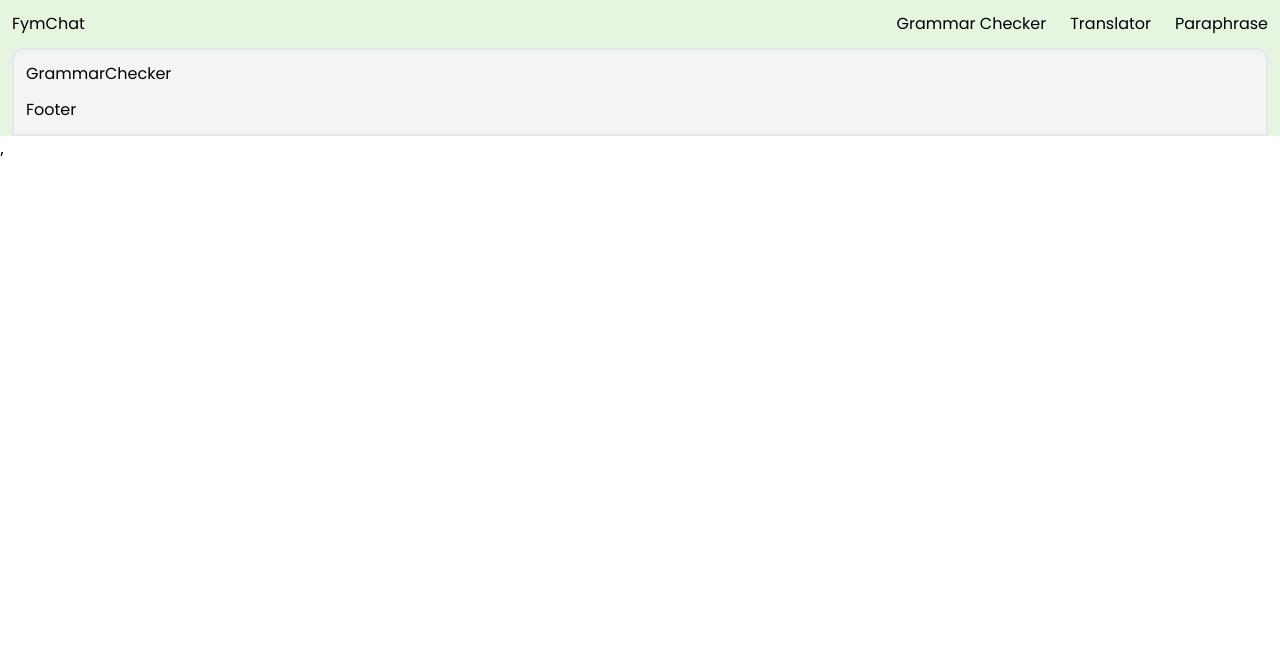
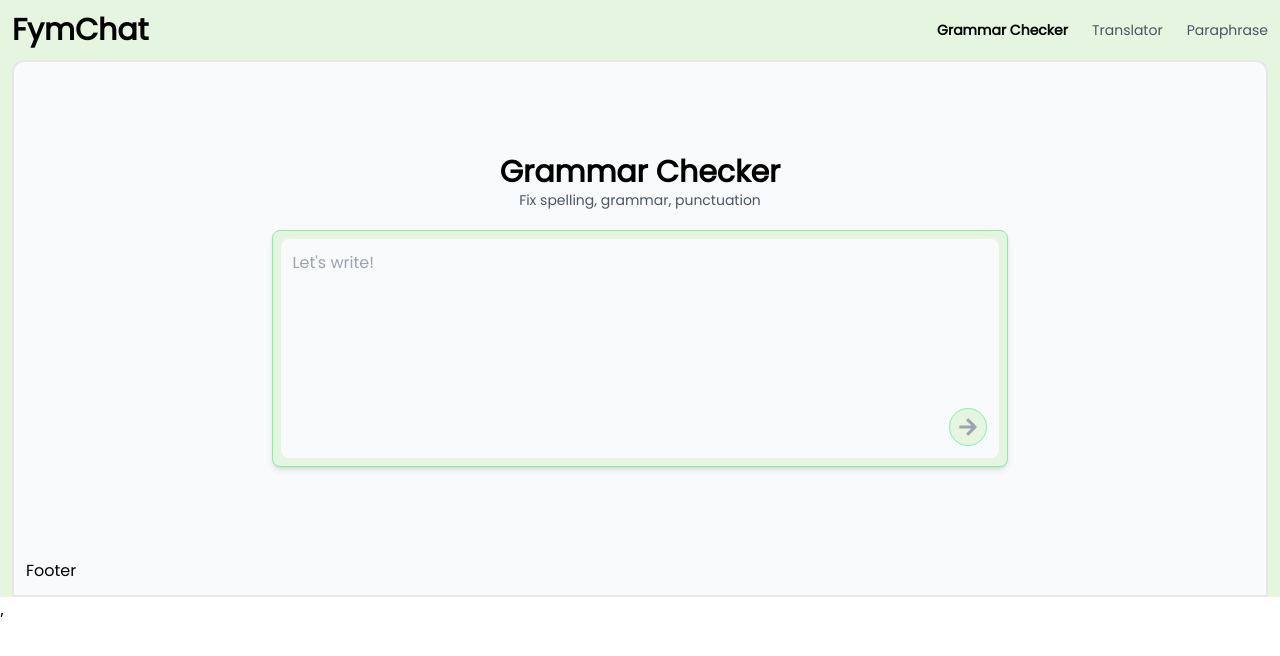
Before and after one commit to bernatzx/fymchat-web, a React (Vite) app: page / in a window 1280 px wide. Shown: the top 656 px of the page. Built offline with nearby package versions, Linux system fonts and the light colour scheme.

Commit message:
grammarchecker ui v1

```diff
--- a/package.json
+++ b/package.json
@@ -12,6 +12,7 @@
   "dependencies": {
     "react": "^19.2.8",
     "react-dom": "^19.2.8",
+    "react-icons": "^5.7.0",
     "react-router-dom": "^7.18.3"
   },
   "devDependencies": {
--- a/src/index.css
+++ b/src/index.css
@@ -5,7 +5,15 @@
 @tailwind utilities;
 
 @layer components {
-  .bg-color {
+  .light-green {
     @apply bg-[#e5f5e0];
   }
+
+  .white-color {
+    @apply bg-gray-50;
+  }
+
+  .gray-border {
+    @apply border-gray-200;
+  }
 }
--- a/src/layout.jsx
+++ b/src/layout.jsx
@@ -5,9 +5,9 @@ import Footer from './partials/Footer'
 
 function Layout() {
   return (
-    <div className='font-poppins bg-color px-3 pt-3'>
+    <div className='font-poppins light-green px-3 pt-3'>
       <Header />
-      <div className='bg-gray-100 border-gray-200 border-2 p-3 rounded-tl-xl rounded-tr-xl'>
+      <div className='white-color gray-border border-2 p-3 rounded-tl-xl rounded-tr-xl'>
         <Outlet />
         <Footer />
       </div>
--- a/src/pages/GrammarChecker.jsx
+++ b/src/pages/GrammarChecker.jsx
@@ -1,8 +1,31 @@
 import React from 'react'
+import { FaArrowRight } from "react-icons/fa";
 
 function GrammarChecker() {
   return (
-    <div>GrammarChecker</div>
+    <div className='flex justify-center py-20'>
+      <div className="flex-col w-4/5 md:w-3/5 space-y-5">
+        <div className='text-center'>
+          <div className='text-3xl font-semibold'>Grammar Checker</div>
+          <div className='text-gray-600 text-sm'>Fix spelling, grammar, punctuation</div>
+        </div>
+
+        <div className='light-green border-green-300 border p-2 rounded-lg shadow-md'>
+          <div className='white-color rounded-lg p-3'>
+            <textarea
+              placeholder="Let's write!"
+              className='h-[150px] resize-none w-full bg-transparent outline-none'
+              autoFocus
+              name=""
+              id=""
+            ></textarea>
+            <div className='cursor-pointer hover:opacity-65 place-self-end light-green border-green-300 border p-2 rounded-full text-xl text-gray-400'>
+              <FaArrowRight />
+            </div>
+          </div>
+        </div>
+      </div>
+    </div>
   )
 }
 
--- a/src/pages/Paraphrase.jsx
+++ b/src/pages/Paraphrase.jsx
@@ -2,7 +2,12 @@ import React from 'react'
 
 function Paraphrase() {
   return (
-    <div>Paraphrase</div>
+    <div>
+      <div>
+        <div>Paraphrase</div>
+        <div>Rewrite and refine text</div>
+      </div>
+    </div>
   )
 }
 
--- a/src/pages/Translator.jsx
+++ b/src/pages/Translator.jsx
@@ -2,7 +2,12 @@ import React from 'react'
 
 function Translator() {
   return (
-    <div>Translator</div>
+    <div>
+      <div>
+        <div>Translator</div>
+        <div>Translate quickly and accurately</div>
+      </div>
+    </div>
   )
 }
 
--- a/src/partials/Header.jsx
+++ b/src/partials/Header.jsx
@@ -1,14 +1,14 @@
 import React from 'react'
-import { Link } from 'react-router-dom'
+import { NavLink } from 'react-router-dom'
 
 const Header = () => {
   return (
-    <div className='flex justify-between pb-3'>
-      <span>FymChat</span>
-      <nav className='gap-6 flex'>
-        <Link to="/">Grammar Checker</Link>
-        <Link to="/translator">Translator</Link>
-        <Link to="/paraphrase">Paraphrase</Link>
+    <div className='flex items-center justify-between pb-3'>
+      <span className='font-bold text-3xl'>FymChat</span>
+      <nav className='gap-6 flex text-sm'>
+        <NavLink className={({isActive}) => isActive ? 'font-semibold' : 'hover:opacity-65 text-gray-600'} to="/">Grammar Checker</NavLink>
+        <NavLink className={({isActive}) => isActive ? 'font-semibold' : 'hover:opacity-65 text-gray-600'} to="/translator">Translator</NavLink>
+        <NavLink className={({isActive}) => isActive ? 'font-semibold' : 'hover:opacity-65 text-gray-600'} to="/paraphrase">Paraphrase</NavLink>
       </nav>
     </div>
   )
```
Also changed, not shown: 1 other file (tests, documents, lock files or other folders).
